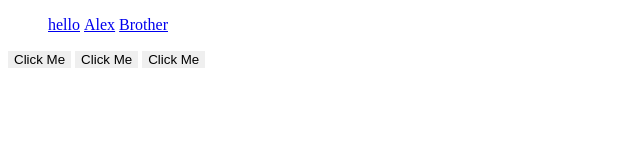
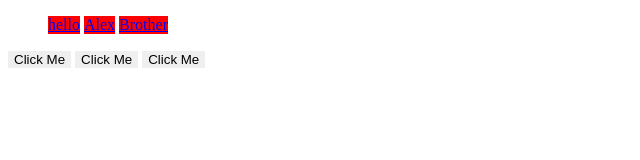
Before and after one commit to Cali0016/Week3exercise, a plain HTML site: page index.html in a window 1280 px wide. Shown: the whole page, without its empty margins (0-640 px from the left). Drawn offline with Linux system fonts and the light colour scheme.

Commit message:
first commit

```diff
--- a/css/main.css
+++ b/css/main.css
@@ -1,5 +1,8 @@
 nav li {
    display: inline-block;
+   background-color: red;
+   padding: 100px
+   width: 100%;
 }
 a:hover {
   background-color: Yellow;
```
